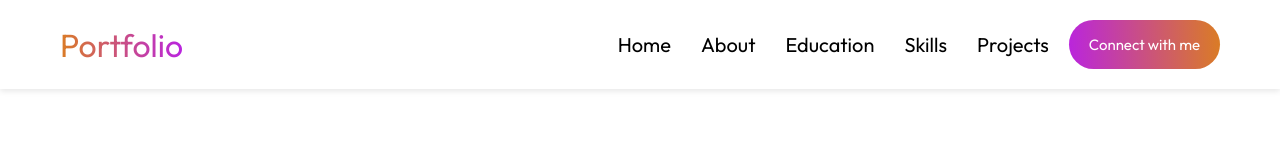
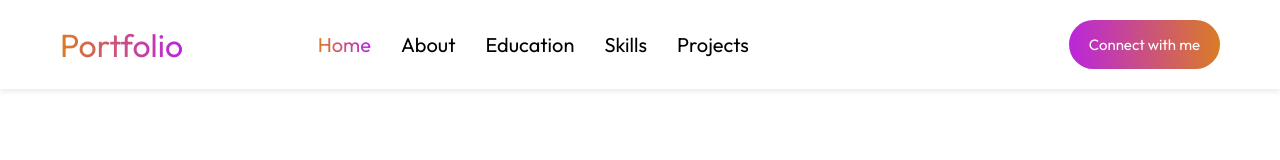
Before and after one commit to PranavDDabade/Pranav-Portfolio, a React (Vite) app: page / in a window 1280 px wide. In both pictures the pointer is over the link "Home". Shown: the top 160 px of the page. Built offline with nearby package versions, Linux system fonts and the light colour scheme.

Commit message:
Update Navbar.css

```diff
--- a/src/component/Navbar.css
+++ b/src/component/Navbar.css
@@ -26,7 +26,19 @@
 .nav-right {
   display: flex;
   align-items: center;
-  gap: 20px;
+  gap: 320px;
+}
+
+
+.nav-right a{
+  transition: 1s;
+}
+.nav-right a:hover{
+    background-image: linear-gradient(267deg, #b923e1 0.6%, #da7c25 99.06%);
+  background-clip: text;
+  -webkit-background-clip: text;
+  -webkit-text-fill-color: transparent;
+
 }
 
 /* Hamburger button */
```
